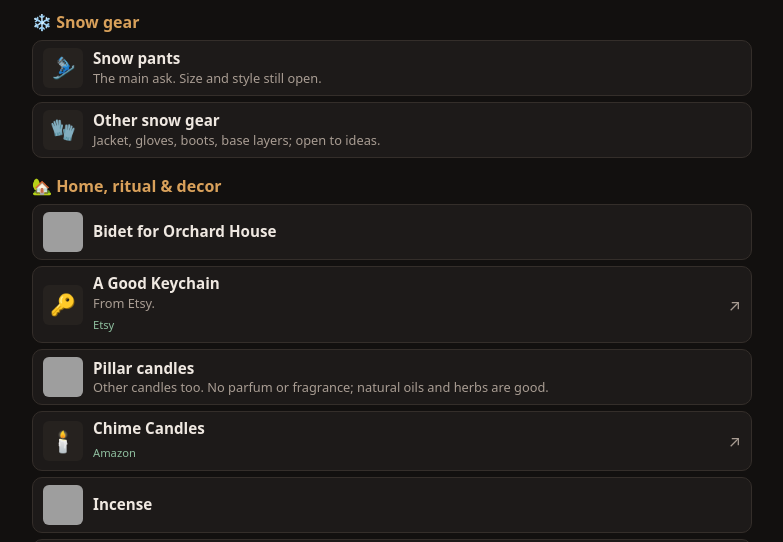
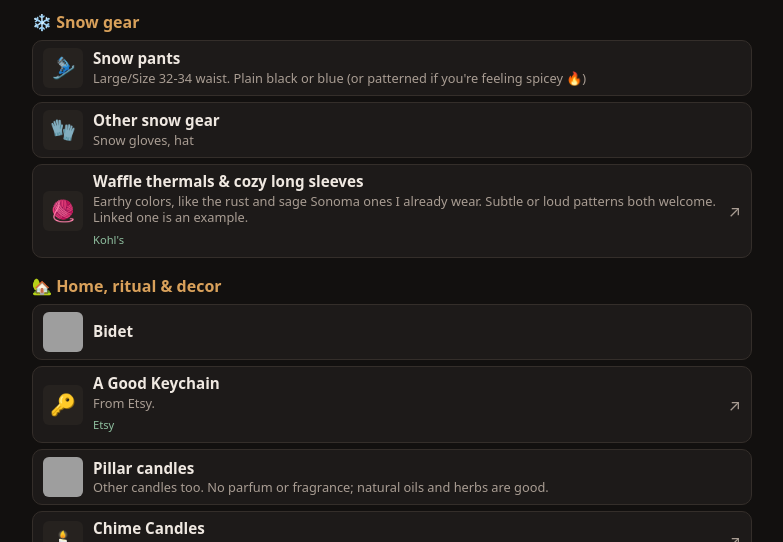
Before and after one commit to micleners/christmas-list, a plain HTML site: page index.html in a window 1280 px wide. Shown: the part 823-1365 px from the top of the page, without its empty margins (248-1031 px from the left). Drawn offline with Linux system fonts and the light colour scheme; grey boxes are pictures that could not be loaded.

Commit message:
Merge manual edits and waffle thermals

```diff
--- a/index.html
+++ b/index.html
@@ -165,14 +165,20 @@ const CONFIG = {
     {
       id: "snow", name: "❄️ Snow gear",
       items: [
-        { title: "Snow pants", desc: "The main ask. Size and style still open.", emoji: "🎿" },
-        { title: "Other snow gear", desc: "Jacket, gloves, boots, base layers; open to ideas.", emoji: "🧤" }
+        { title: "Snow pants", desc: "Large/Size 32-34 waist. Plain black or blue (or patterned if you're feeling spicey 🔥)", emoji: "🎿" },
+        { title: "Other snow gear", desc: "Snow gloves, hat", emoji: "🧤" },
+        {
+          title: "Waffle thermals & cozy long sleeves",
+          desc: "Earthy colors, like the rust and sage Sonoma ones I already wear. Subtle or loud patterns both welcome. Linked one is an example.",
+          url: "https://www.kohls.com/product/prd-6926909/mens-sonoma-goods-for-life-the-essential-waffle-thermal-top.jsp?topSkuId=66409230&skuId=66409239",
+          emoji: "🧶", tag: "Kohl's"
+        }
       ]
     },
     {
       id: "home", name: "🏡 Home, ritual & decor",
       items: [
-        { title: "Bidet for Orchard House", img: "https://upload.wikimedia.org/wikipedia/commons/thumb/5/58/BB-1000_Supreme.jpg/330px-BB-1000_Supreme.jpg", square: true, emoji: "🚿" },
+        { title: "Bidet", img: "https://upload.wikimedia.org/wikipedia/commons/thumb/5/58/BB-1000_Supreme.jpg/330px-BB-1000_Supreme.jpg", square: true, emoji: "🚿" },
         {
           title: "A Good Keychain",
           desc: "From Etsy.",
```
